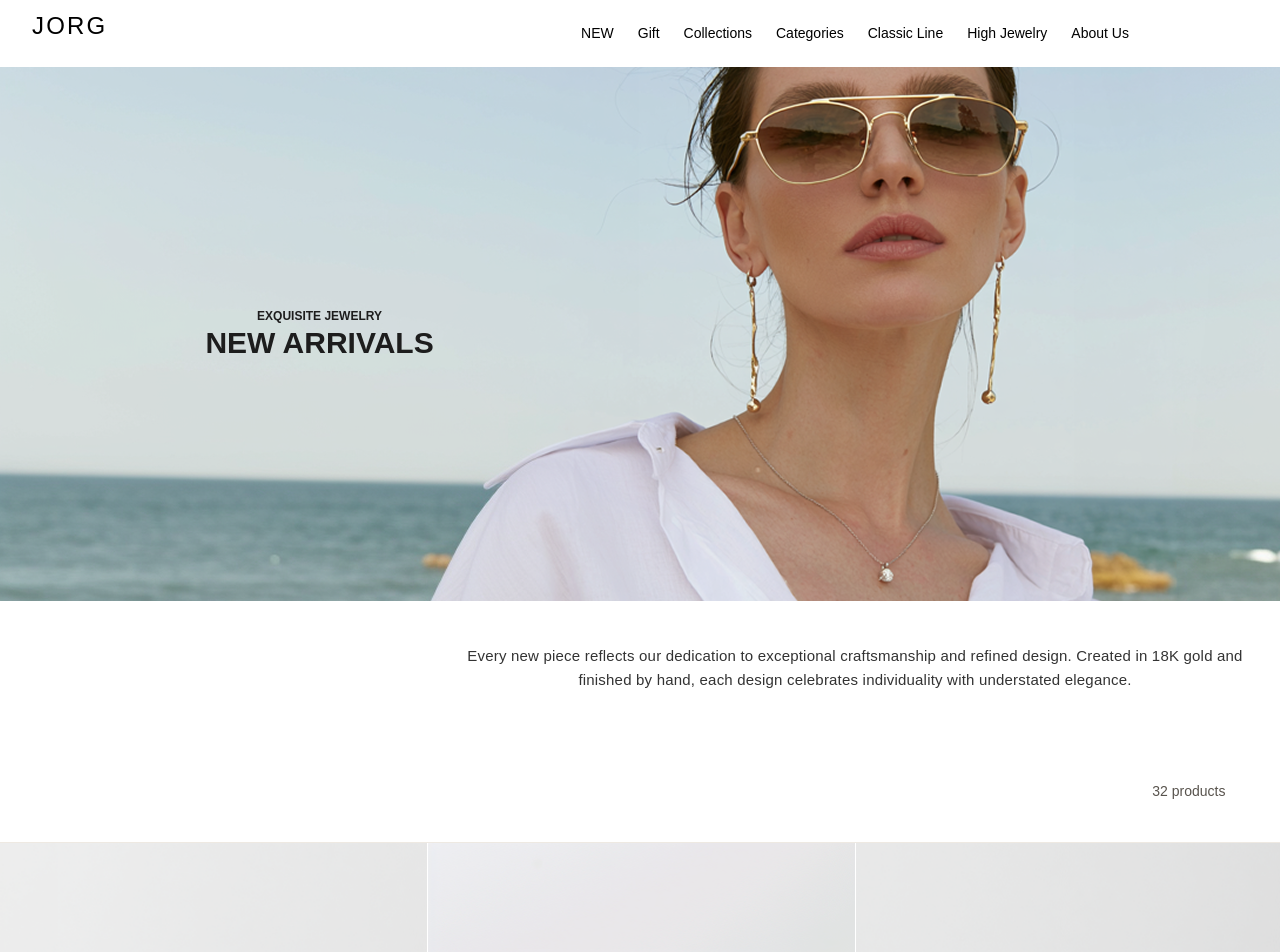
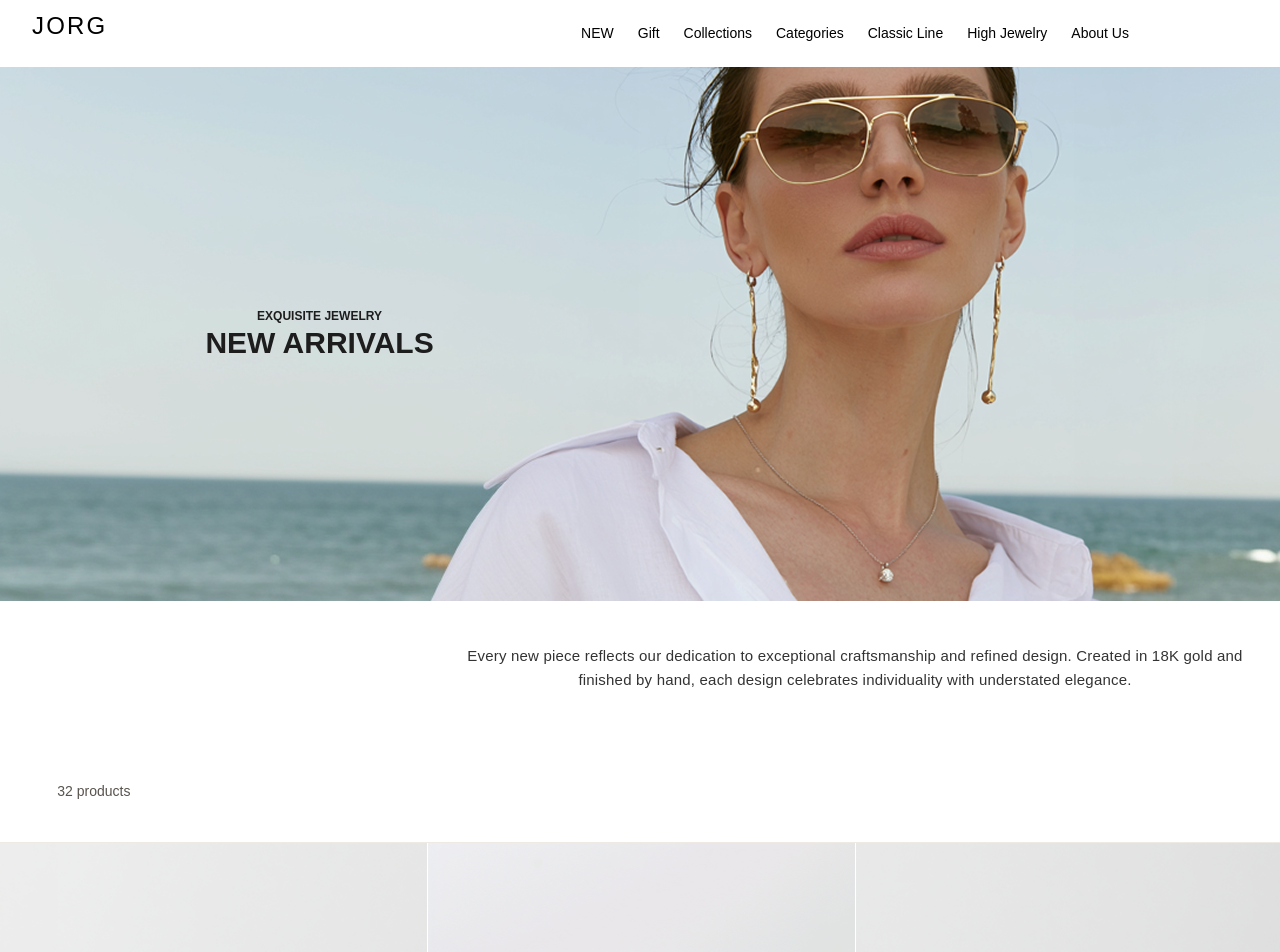
Before and after one commit to Diana19T/jorg-website, a Next.js app: page /new-arrivals in a window 1280 px wide. Shown: the top 952 px of the page. Built offline with nearby package versions, Linux system fonts and the light colour scheme; a web font is replaced by a local one.

Commit message:
Adjust gap in FilterBar styles

```diff
--- a/components/primitives/FilterBar.module.css
+++ b/components/primitives/FilterBar.module.css
@@ -37,7 +37,7 @@
 .right {
   display: flex;
   align-items: center;
-  gap: 300px;
+  gap: 1395px;
   margin-left: auto;
 }
 
```
